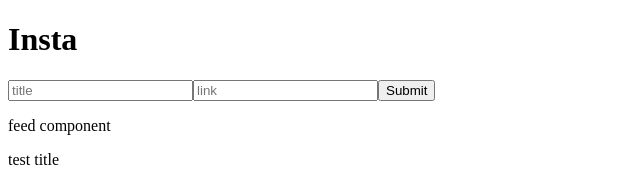
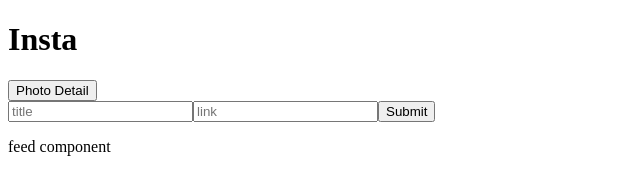
Before and after one commit to katherinemat/insta, a React (Create React App) app: page / in a window 1280 px wide. Shown: the top 170 px of the page, without its empty margins (0-640 px from the left). Built offline with nearby package versions, Linux system fonts and the light colour scheme; the HTML template or start-up script is replaced by a standard one.

Commit message:
import react bootstrap and create photo detail component, currently only containing bootstrap button.

```diff
--- a/package.json
+++ b/package.json
@@ -5,6 +5,7 @@
   "dependencies": {
     "prop-types": "^15.5.10",
     "react": "^15.6.1",
+    "react-bootstrap": "^0.31.2",
     "react-dom": "^15.6.1",
     "react-scripts": "1.0.11"
   },
--- /dev/null
+++ b/src/components/PhotoDetail.jsx
@@ -0,0 +1,21 @@
+import React from "react";
+import PropTypes from "prop-types";
+
+import { Button } from "react-bootstrap";
+import { Modal } from "react-bootstrap";
+
+class PhotoDetail extends React.Component {
+  render() {
+    return (
+      <div>
+        <Button
+          bsStyle="info"
+          bsSize="small" >
+          Photo Detail
+        </Button>
+      </div>
+    );
+  }
+}
+
+export default PhotoDetail;
--- a/src/components/Photos.jsx
+++ b/src/components/Photos.jsx
@@ -3,6 +3,7 @@
 
 import Feed from "./Feed";
 import NewPhoto from "./NewPhoto";
+import PhotoDetail from "./PhotoDetail";
 
 class Photos extends React.Component {
   constructor(props) {
@@ -22,6 +23,7 @@
   render() {
     return (
       <div>
+        <PhotoDetail />
         <NewPhoto onNewPhotoCreation = {this.addNewPhoto}/>
         <Feed photoList = {this.state.masterPhotoList} />
       </div>
```
Also changed, not shown: template.ejs.
